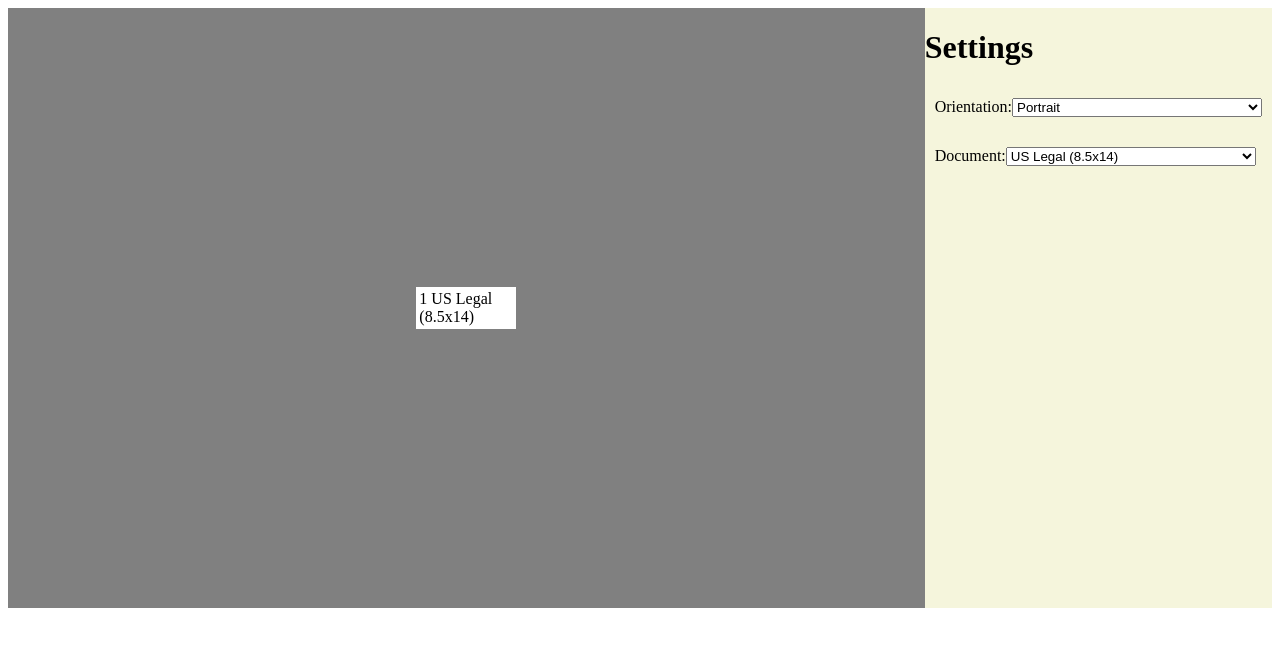
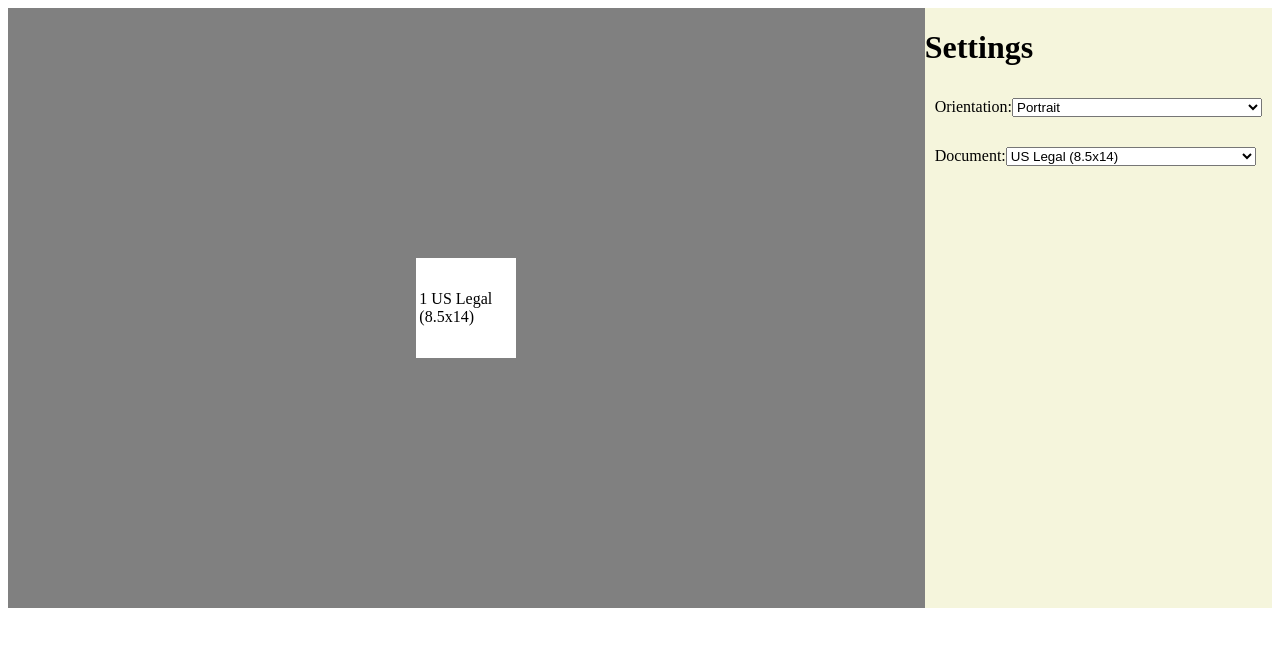
Before and after one commit to timcapps/scaled-table-spike, an Angular app: page / in a window 1280 px wide. Shown: the top 646 px of the page. Built offline with nearby package versions, Linux system fonts and the light colour scheme.

Commit message:
2 files modified

```diff
--- a/src/app/scaled-table/scaled-table.component.css
+++ b/src/app/scaled-table/scaled-table.component.css
@@ -1,5 +1,5 @@
 .scaled-table-container {
   background: white;
-  height: 100%;
-  width: 100%;
+  min-height: 100%;
+  min-width: 100%;
 }
--- a/src/app/scaled-table/scaled-table.component.ts
+++ b/src/app/scaled-table/scaled-table.component.ts
@@ -37,6 +37,7 @@ export class ScaledTableComponent implements OnInit {
   private static readonly PIXELS_PER_INCH: number = 300;
   private static readonly INCHES_PER_PIXEL: number = 0.0104166667;
 
+
   private tableDimensions: ITableDimensions = { height: 100, width: 100 };
 
   public _tableElement: HTMLElement;
@@ -48,12 +49,12 @@ export class ScaledTableComponent implements OnInit {
   @Input()
   public documentType: DocumentType;
 
-  @HostBinding("style.maxHeight")
+  @HostBinding("style.height")
   public get cssHeight(): string {
     return coerceCssPixelValue(this.tableDimensions.height);
   }
 
-  @HostBinding("style.maxWidth")
+  @HostBinding("style.width")
   public get cssWidth(): string {
     return coerceCssPixelValue(this.tableDimensions.width);
   }
```
